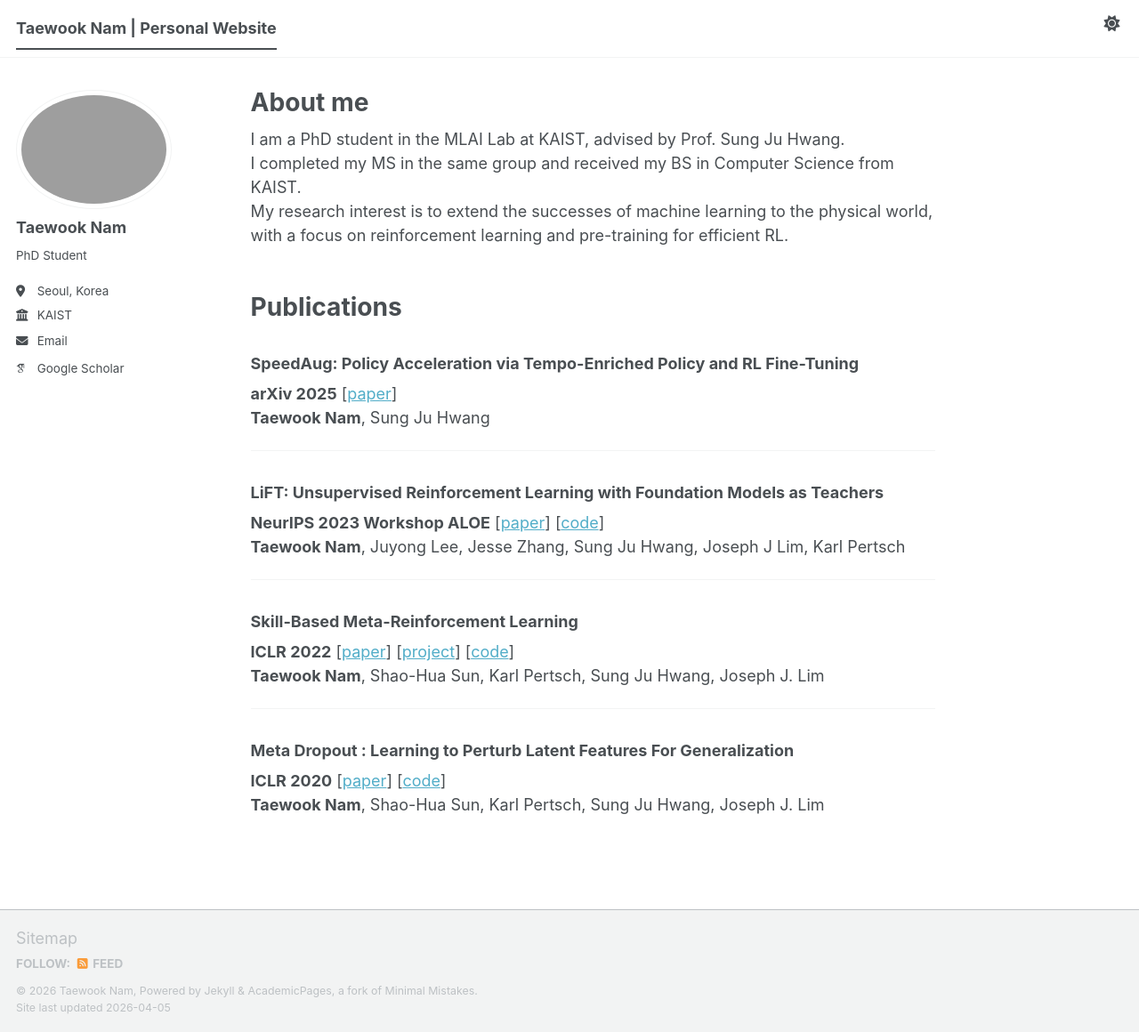
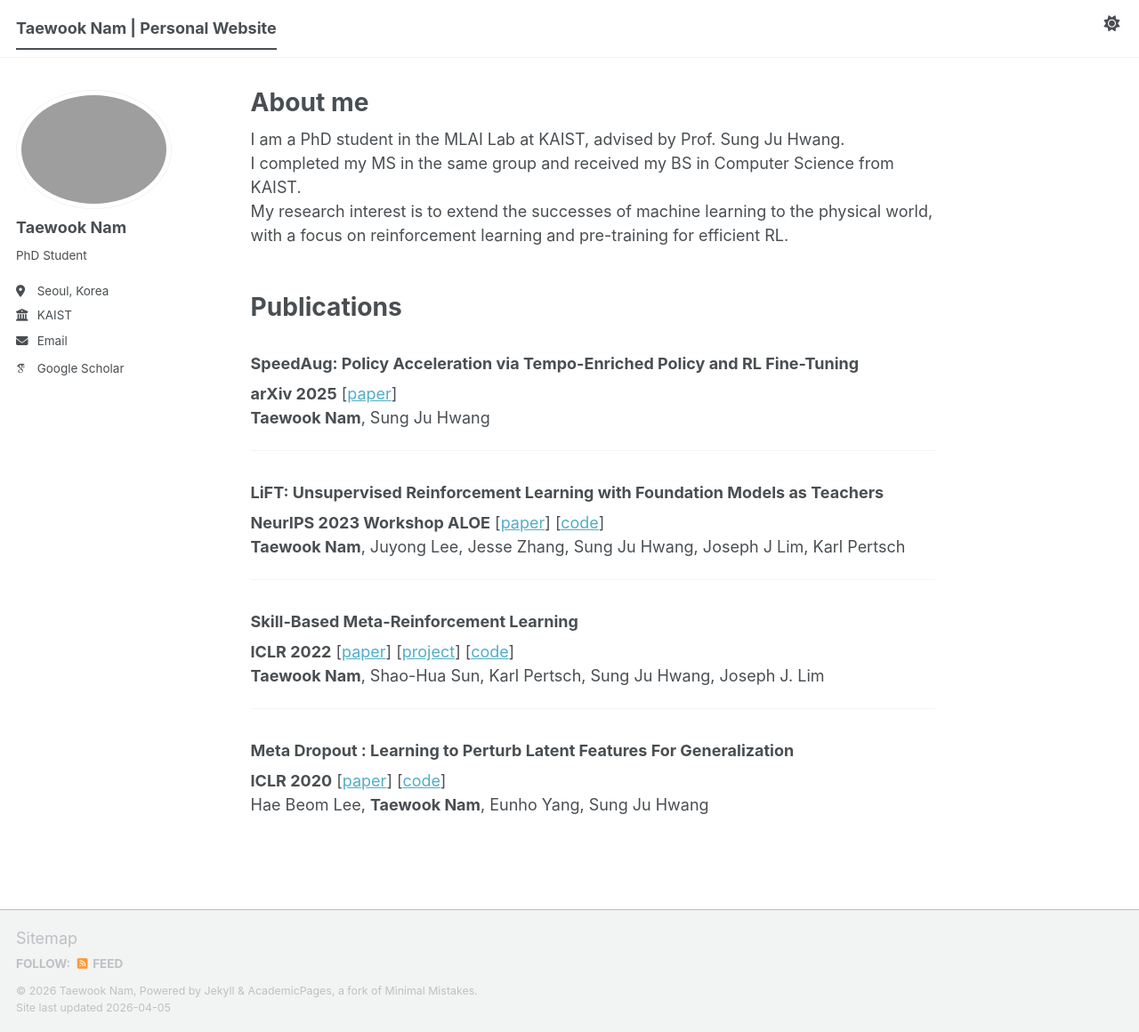
Before and after one commit to namsan96/namsan96.github.io, a Jekyll site: the page built from _pages/about.md, in a window 1280 px wide and 1160 px high. Shown: the whole window at 89% size. Built offline with Jekyll 4.4.1, drawn with Linux system fonts in a browser that asks for light colours; some web fonts are replaced; a script bundle is joined from its source files by our own code; library files that are not in the unit come from our copies.

Commit message:
Update about.md

```diff
--- a/_pages/about.md
+++ b/_pages/about.md
@@ -34,8 +34,8 @@ My research interest is to extend the successes of machine learning to the physi
 ---
 
 ### Meta Dropout : Learning to Perturb Latent Features For Generalization
-**ICLR 2020** [[paper](https://openreview.net/pdf?id=jeLW-Fh9bV)] [[code](https://github.com/haebeom-lee/metadrop)]
-**Taewook Nam**, Shao-Hua Sun, Karl Pertsch, Sung Ju Hwang, Joseph J. Lim
+**ICLR 2020** [[paper](https://openreview.net/pdf?id=BJgd81SYwr)] [[code](https://github.com/haebeom-lee/metadrop)]
+Hae Beom Lee, **Taewook Nam**, Eunho Yang, Sung Ju Hwang
 
 <!--
 <div style="overflow: auto;">
```
